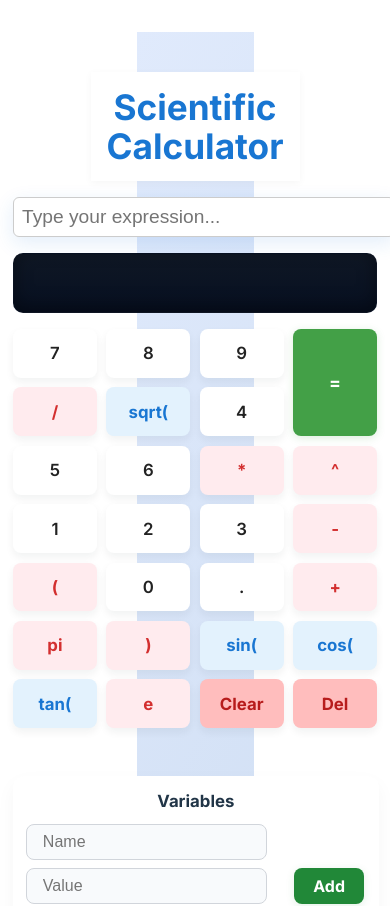
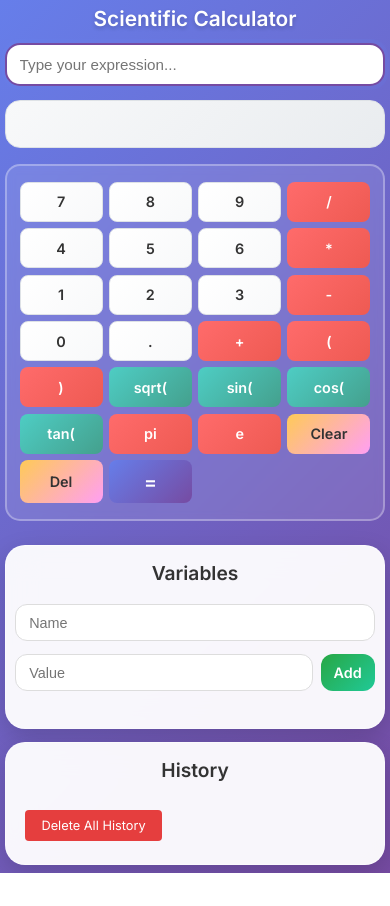
Before and after one commit to Abdul-Rehman-Tariq/Calculator_TypeScript, a React (Vite) app: page / in a window 390 px wide. Shown: the top 906 px of the page. After the commit the page ends 873 px from the top, so only its background shows below. Built offline with nearby package versions, Linux system fonts and the light colour scheme.

Commit message:
Layout Responsiveness

```diff
--- a/src/App.css
+++ b/src/App.css
@@ -1,427 +1,461 @@
-/* New Calculator Layout Styles */
-.calculator-content-centered {
+
+/* --- Modern Responsive Layout --- */
+* {
+  box-sizing: border-box;
+}
+
+body {
+  font-family: 'Inter', system-ui, -apple-system, 'Segoe UI', Roboto, 'Helvetica Neue', Arial;
+  margin: 0;
+  padding: 0;
+  background: linear-gradient(135deg, #667eea 0%, #764ba2 100%);
+  min-height: 100vh;
+  display: flex;
+  align-items: center;
+  justify-content: center;
+}
+
+#root {
+  min-height: 100vh;
+  width: 100%;
   display: flex;
   flex-direction: column;
   align-items: center;
   justify-content: center;
-  min-height: 70vh;
+  padding: 2rem 1rem;
+  box-sizing: border-box;
 }
-.calculator-center {
+
+.app-container {
   width: 100%;
-  max-width: 420px;
-  margin: 0 auto 2rem auto;
-}
-.calculator-panels {
-  display: flex;
-  flex-direction: column;
-  gap: 2rem;
-  align-items: center;
-  width: 100%;
+  max-width: 450px;
   margin: 0 auto;
-}
-.variable-manager, .history-panel {
-  max-width: 340px;
-  width: 100%;
-  margin: 0 auto 1.2rem auto;
-}
-.calculator-main-layout {
-  min-height: 100vh;
-  width: 30vw;
-  background: linear-gradient(120deg, #e0eafc 0%, #cfdef3 100%);
-;
   display: flex;
   flex-direction: column;
   align-items: center;
-  padding: 2.5rem 0 2.5rem 0;
+  gap: 2rem;
+  padding: 0 1rem;
 }
+
+/* Header */
 .calculator-header {
   text-align: center;
-  padding: 1rem 1rem 1rem 1rem;
-  background: #fff;
-  box-shadow: 0 2px 8px rgba(0,0,0,0.04);
+  color: white;
+  margin-bottom: 1.5rem;
+  width: 100%;
+}
+.calculator-header h1 {
+  font-size: 2.2rem;
+  margin: 0;
+  font-weight: 600;
+  text-shadow: 0 2px 4px rgba(0, 0, 0, 0.2);
+}
+.calculator-header p {
+  margin: 0.8rem 0 0 0;
+  opacity: 0.9;
+  font-size: 1.1rem;
+}
+
+/* Calculator Card */
+.calculator-container {
+  width: 100%;
+  background: rgba(255, 255, 255, 0.95);
+  backdrop-filter: blur(15px);
+  border-radius: 24px;
+  box-shadow: 0 12px 35px rgba(0, 0, 0, 0.25);
+  padding: 2rem 1.5rem;
+  border: 1px solid rgba(255, 255, 255, 0.4);
   margin-bottom: 1rem;
 }
-.calculator-header h1 {
-  margin: 0;
-  font-size: 2.2rem;
-  color: #1976d2;
-}
-.calculator-header p {
-  color: #555;
-  margin-top: 0.5rem;
-}
-.calculator-content {
-  display: flex;
-  justify-content: center;
-  align-items: flex-start;
-  gap: 2rem;
-  padding: 2rem 0;
-  flex: 1;
-}
-.calculator-left {
-  flex: 2;
-  min-width: 260px;
-}
-.calculator-right {
-  flex: 1;
-  min-width: 200px;
-}
 
-/* General font and container */
-body {
-  font-family: 'Inter', system-ui, -apple-system, 'Segoe UI', Roboto, 'Helvetica Neue', Arial;
-  margin: 0;
-  -webkit-font-smoothing: antialiased;
-  -moz-osx-font-smoothing: grayscale;
-}
-
-.calculator-container, .calculator-left > .expression-input, .calculator-left > .output-display {
+/* Input and Display */
+.expression-input {
   width: 100%;
-}
-
-/* Card styling for main calculators */
-.calculator-container {
-  background: linear-gradient(180deg, rgba(255,255,255,0.85), rgba(250,250,250,0.9));
-  padding: 1.2rem;
-  border-radius: 14px;
-  box-shadow: 0 8px 24px rgba(14,30,37,0.08);
-}
-
-.expression-input {
-  display: block;
-  width: 95%;
-  max-width: 420px;
-  margin: 0 auto 0.8rem auto;
-  font-size: 1.15rem;
-  padding: 0.8rem;
-  border-radius: 10px;
-  border: 1px solid #d1d5db;
-  box-shadow: 0 2px 8px rgba(14,30,37,0.06);
+  font-size: 1.2rem;
+  padding: 1rem 1.2rem;
+  border: 2px solid #667eea;
+  border-radius: 15px;
   background: #fff;
+  color: #333;
+  margin-bottom: 1.2rem;
   outline: none;
-  transition: box-shadow 0.15s ease;
+  transition: all 0.3s ease;
+  box-sizing: border-box;
 }
 .expression-input:focus {
-  box-shadow: 0 6px 20px rgba(25,118,210,0.12);
+  border-color: #764ba2;
+  box-shadow: 0 0 0 4px rgba(102, 126, 234, 0.15);
+  transform: translateY(-1px);
 }
 
 .output-display {
-  min-height: 2.4rem;
-  font-size: 1.25rem;
-  margin-bottom: 1rem;
-  color: #222;
-  padding: 0.6rem 0.8rem;
-  border-radius: 10px;
-  background: linear-gradient(180deg, #fafafa, #fff);
-  border: 1px solid rgba(20,20,20,0.03);
+  width: 100%;
+  min-height: 4rem;
+  font-size: 1.5rem;
+  color: #333;
+  padding: 1rem 1.2rem;
+  border-radius: 15px;
+  background: linear-gradient(135deg, #f8f9fa, #e9ecef);
+  border: 1px solid #dee2e6;
+  margin-bottom: 1.5rem;
+  text-align: right;
+  display: flex;
+  align-items: center;
+  justify-content: flex-end;
+  box-sizing: border-box;
+  font-weight: 500;
 }
 .output-display .error {
-  color: #d32f2f;
+  color: #dc3545;
   font-weight: 600;
 }
 .output-display .result {
-  color: #0b6623;
+  color: #28a745;
   font-weight: 600;
 }
 
+/* Button Panel */
 .button-panel {
+  width: 100%;
   display: grid;
   grid-template-columns: repeat(4, 1fr);
-  gap: 0.6rem;
-  margin-bottom: 1rem;
+  gap: 1rem;
+  margin-bottom: 1.5rem;
+  padding: 1.5rem;
+  border: 2px solid rgba(255, 255, 255, 0.3);
+  border-radius: 20px;
+  background: rgba(255, 255, 255, 0.1);
+  backdrop-filter: blur(5px);
 }
 .button-panel button {
-  font-size: 1rem;
-  padding: 0.9rem 0;
-  border-radius: 8px;
+  font-size: 1.1rem;
+  font-weight: 600;
+  padding: 1.2rem;
   border: none;
-  background: linear-gradient(180deg,#ffffff,#eef3f9);
-  box-shadow: 0 6px 12px rgba(14,30,37,0.08);
+  border-radius: 15px;
   cursor: pointer;
-  transition: transform 0.06s ease, box-shadow 0.06s ease, background 0.06s ease;
+  transition: all 0.2s ease;
+  min-height: 3.5rem;
+  display: flex;
+  align-items: center;
+  justify-content: center;
+  box-sizing: border-box;
+}
+.button-panel button:hover {
+  transform: translateY(-3px);
+  box-shadow: 0 6px 20px rgba(0, 0, 0, 0.2);
 }
 .button-panel button:active {
-  transform: translateY(2px);
-  box-shadow: 0 3px 8px rgba(14,30,37,0.06);
-}
-.button-panel button:hover {
-  filter: brightness(0.98);
+  transform: translateY(-1px);
+  box-shadow: 0 3px 10px rgba(0, 0, 0, 0.2);
 }
 
-.btn { font-weight: 600; }
-.btn.number { background: linear-gradient(180deg,#fff,#f7fbff); color: #222 }
-.btn.operator { background: linear-gradient(180deg,#ffdede,#ffecec); color: #8b0000 }
-.btn.func { background: linear-gradient(180deg,#e6f7ff,#dbf0ff); color: #0b66a3 }
-.btn.control { background: linear-gradient(180deg,#f5f5f5,#efefef); color: #333 }
-.btn.equals { background: linear-gradient(180deg,#ffd36b,#ffb74d); color: #462b00; grid-column: span 2; font-size: 1.05rem }
+/* Button Styles */
+.btn.number {
+  background: linear-gradient(135deg, #ffffff, #f8f9fa);
+  color: #333;
+  border: 1px solid #dee2e6;
+}
+.btn.operator {
+  background: linear-gradient(135deg, #ff6b6b, #ee5a52);
+  color: white;
+}
+.btn.func {
+  background: linear-gradient(135deg, #4ecdc4, #44a08d);
+  color: white;
+}
+.btn.control {
+  background: linear-gradient(135deg, #feca57, #ff9ff3);
+  color: #333;
+}
+.btn.equals {
+  background: linear-gradient(135deg, #667eea, #764ba2);
+  color: white;
+  font-size: 1.2rem;
+}
 
-/* Calculator screen look */
-.output-display {
-  background: linear-gradient(180deg,#0f1724,#071022);
-  color: #dff3ff;
-  font-family: 'Courier New', Courier, monospace;
-  font-size: 1.3rem;
-  text-align: right;
-  padding: 0.8rem 1rem;
-  border-radius: 10px;
-  box-shadow: inset 0 -6px 18px rgba(0,0,0,0.4);
+/* Side Panels */
+.side-panels {
+  width: 100%;
+  display: flex;
+  flex-direction: column;
+  gap: 1.5rem;
 }
-.output-display .error { color: #ffb3b3 }
-.output-display .result { color: #b7ffcc }
 
 .variable-manager, .history-panel {
-  background: #fff;
-  border-radius: 12px;
-  padding: 0.8rem;
-  box-shadow: 0 8px 20px rgba(14,30,37,0.04);
+  width: 100%;
+  background: rgba(255, 255, 255, 0.95);
+  backdrop-filter: blur(15px);
+  border-radius: 20px;
+  box-shadow: 0 8px 25px rgba(0, 0, 0, 0.15);
+  padding: 1.5rem;
+  border: 1px solid rgba(255, 255, 255, 0.4);
+  box-sizing: border-box;
+  margin-top:1.5rem;
 }
 
 .variable-manager h3, .history-panel h3 {
-  margin: 0 0 0.6rem 0;
-  font-size: 1.05rem;
+  margin: 0 0 1rem 0;
+  font-size: 1.2rem;
+  color: #333;
+  font-weight: 600;
+  text-align: center;
 }
 
-.variable-manager input {
-  margin-right: 0.5rem;
-  padding: 0.45rem;
-  border-radius: 8px;
-  border: 1px solid rgba(0,0,0,0.06);
-}
-
-.history-panel ul, .variable-manager ul {
-  max-height: 220px;
-  overflow: auto;
-}
-
-@media (max-width: 860px) {
-  .calculator-content { flex-direction: column; padding: 1rem; }
-  .calculator-right { order: 2; }
-  .calculator-left { order: 1; }
-  .button-panel { grid-template-columns: repeat(4, 1fr); }
-}
-/* Calculator App Styles */
-.calculator-container {
-  max-width: 400px;
-  margin: 2rem auto;
-  padding: 2rem;
-  background: #f9f9f9;
-  border-radius: 12px;
-  box-shadow: 0 2px 8px rgba(0,0,0,0.1);
-}
-.expression-input {
-  width: 100%;
-  font-size: 1.2rem;
-  padding: 0.5rem;
-  margin-bottom: 1rem;
-  border-radius: 6px;
-  border: 1px solid #ccc;
-}
-.output-display {
-  min-height: 2rem;
-  font-size: 1.3rem;
-  margin-bottom: 1rem;
-  color: #333;
-}
-.output-display .error {
-  color: #d32f2f;
-}
-.output-display .result {
-  color: #388e3c;
-}
-.button-panel {
-  display: grid;
-  grid-template-columns: repeat(4, 1fr);
-  gap: 0.6rem;
-  margin-bottom: 1rem;
-}
-.button-panel button {
-  font-size: 1.05rem;
-  padding: 0.9rem 0;
-  border-radius: 8px;
-  border: none;
-  background: #e7eaec;
-  color: #111;
-  cursor: pointer;
-  box-shadow: 0 4px 8px rgba(14,30,37,0.06);
-  transition: transform 0.06s ease, box-shadow 0.06s ease, filter 0.06s ease;
-}
-.button-panel button:hover { filter: brightness(0.98); }
-
-/* prominent buttons styling */
-.btn { font-weight: 600; }
-
-.btn.number {
-  background: #ffffff;
-  color: #222;
-  font-weight: 600;
-}
-.btn.operator {
-  background: #ffebee;
-  color: #d32f2f;
-  font-weight: 700;
-}
-.btn.func {
-  background: #e3f2fd;
-  color: #1976d2;
-  font-weight: 700;
-}
-.btn.control {
-  background: #ffbdbd;
-  color: #b71c1c;
-  font-weight: 700;
-}
-.btn.equals {
-  background: #43a047;
-  color: #fff;
-  font-size: 1.1rem;
-  font-weight: 700;
-  box-shadow: 0 2px 8px rgba(67,160,71,0.18);
-}
-
-/* Layout tweaks: make equals prominent and controls span */
-.button-panel .btn.equals { grid-column: 4; grid-row: 1 / span 2; align-self: stretch; }
-.button-panel .btn.control:nth-of-type(1), .button-panel .btn.control:nth-of-type(2) { grid-column: span 2 }
-.variable-manager {
-  margin-bottom: 1rem;
-}
+/* Variable Manager */
 .variable-manager-inputs {
   display: flex;
   flex-direction: column;
-  align-items: flex-start;
-  gap: 0.5rem;
-  margin-bottom: 1.1rem;
+  gap: 0.8rem;
+  margin-bottom: 1.5rem;
 }
 .variable-manager-input-row {
   display: flex;
-  flex-direction: row;
+  gap: 0.8rem;
   align-items: center;
-  gap: 0.7rem;
 }
 .variable-manager input {
-  padding: 0.5rem 1rem;
+  flex: 1;
+  padding: 0.8rem 1rem;
+  border: 1px solid #ddd;
+  border-radius: 12px;
+  font-size: 1rem;
+  background: #fff;
+  box-sizing: border-box;
+  transition: all 0.2s ease;
+}
+.variable-manager input:focus {
+  border-color: #667eea;
+  box-shadow: 0 0 0 3px rgba(102, 126, 234, 0.1);
+}
+.variable-manager .add-btn {
+  background: linear-gradient(135deg, #28a745, #20c997);
+  color: white;
+  border: none;
+  border-radius: 12px;
+  padding: 0.8rem 1.2rem;
+  font-weight: 600;
+  font-size: 1rem;
+  cursor: pointer;
+  transition: all 0.2s ease;
+  white-space: nowrap;
+}
+.variable-manager .add-btn:hover {
+  transform: translateY(-2px);
+  box-shadow: 0 4px 12px rgba(40, 167, 69, 0.3);
+}
+.variable-manager .delete-btn {
+  background: linear-gradient(135deg, #dc3545, #c82333);
+  color: white;
+  border: none;
   border-radius: 8px;
-  border: 1px solid #d1d5db;
-  background: #f8fafc;
+  padding: 0.5rem 0.8rem;
+  font-size: 0.9rem;
+  font-weight: 600;
+  cursor: pointer;
+  transition: all 0.2s ease;
+}
+.variable-manager .delete-btn:hover {
+  transform: translateY(-2px);
+  box-shadow: 0 4px 12px rgba(220, 53, 69, 0.3);
+}
+
+/* Lists */
+.variable-manager ul, .history-panel ul {
+  list-style: none;
+  padding: 0;
+  margin: 0;
+  max-height: 240px;
+  overflow-y: auto;
+}
+.variable-manager li, .history-panel li {
+  display: flex;
+  align-items: center;
+  justify-content: space-between;
+  padding: 0.8rem 0;
+  border-bottom: 1px solid #eee;
   font-size: 1rem;
 }
-.variable-manager .error {
-  color: #d32f2f;
-  margin-left: 0.5rem;
-}
-.variable-manager ul {
-  list-style: none;
-  padding: 0;
-}
-.variable-manager li {
-  margin-bottom: 0.6rem;
-  font-size: 1.08rem;
-  display: flex;
-  align-items: center;
-}
-.variable-manager .add-btn {
-  background: #218838;
-  color: #fff;
-  border: none;
-  border-radius: 8px;
-  font-weight: 700;
-  font-size: 1rem;
-  padding: 0.5rem 1.2rem;
-  margin-left: 0.5rem;
-  box-shadow: 0 2px 8px rgba(33,136,56,0.12);
+.history-panel .expr {
+  color: #667eea;
   cursor: pointer;
-  transition: background 0.15s;
-}
-.variable-manager .add-btn:hover {
-  background: #18692b;
-}
-.variable-manager .delete-btn {
-  background: #e53935;
-  color: #fff;
-  border: none;
-  border-radius: 8px;
-  font-weight: 700;
-  font-size: 0.95rem;
-  padding: 0.25rem 0.8rem;
-  margin-left: 0.7rem;
-  box-shadow: 0 2px 8px rgba(229,57,53,0.12);
-  cursor: pointer;
-  display: inline-flex;
-  align-items: center;
-}
-.variable-manager .delete-btn:hover {
-  background: #b71c1c;
-}
-.history-panel {
-  margin-bottom: 1rem;
-}
-.history-panel ul {
-  list-style: none;
-  padding: 0;
-}
-.history-panel li {
-  display: flex;
-  align-items: center;
-  margin-bottom: 0.3rem;
-}
-.history-panel .expr {
-  cursor: pointer;
-  color: #1976d2;
-  margin-right: 0.5rem;
+  font-weight: 500;
+  margin-right: 0.8rem;
 }
 .history-panel .res {
-  color: #388e3c;
-  margin-right: 0.5rem;
+  color: #28a745;
+  font-weight: 600;
+  margin-right: 0.8rem;
 }
 .history-panel button {
+  background: #f8f9fa;
+  border: 1px solid #dee2e6;
+  border-radius: 8px;
+  padding: 0.4rem 0.8rem;
   font-size: 0.9rem;
-  padding: 0.2rem 0.5rem;
-  border-radius: 4px;
-  border: 1px solid #bbb;
-  background: #fff;
   cursor: pointer;
+  transition: all 0.2s ease;
 }
 .history-panel button:hover {
-  background: #e0e0e0;
-}
-#root {
-  max-width: 1280px;
-  margin: 0 auto;
-  padding: 2rem;
-  text-align: center;
+  background: #e9ecef;
+  transform: translateY(-1px);
 }
 
-.logo {
-  height: 6em;
-  padding: 1.5em;
-  will-change: filter;
-  transition: filter 300ms;
-}
-.logo:hover {
-  filter: drop-shadow(0 0 2em #646cffaa);
-}
-.logo.react:hover {
-  filter: drop-shadow(0 0 2em #61dafbaa);
-}
+/* Responsive Design */
+@media (max-width: 768px) {
+  #root {
+    padding: 1rem 0.5rem;
+    justify-content: flex-start;
+    min-height: 100vh;
+    overflow-x: hidden;
+  }
 
-@keyframes logo-spin {
-  from {
-    transform: rotate(0deg);
+  .app-container {
+    max-width: 100%;
+    gap: 1.2rem;
+    padding: 0 0.3rem;
   }
-  to {
-    transform: rotate(360deg);
+
+  .calculator-header h1 {
+    font-size: 1.6rem;
+  }
+
+  .calculator-container {
+    padding: 1.2rem 0.8rem;
+    border-radius: 18px;
+    width: 100%;
+    max-width: 100%;
+  }
+
+  .button-panel {
+    gap: 0.6rem;
+    width: 100%;
+    padding: 1.2rem 1rem;
+    border-radius: 18px;
+  }
+
+  .button-panel button {
+    padding: 0.9rem 0.5rem;
+    font-size: 0.95rem;
+    min-height: 2.8rem;
+  }
+
+  .expression-input, .output-display {
+    font-size: 1rem;
+    padding: 0.8rem 0.9rem;
+    width: 100%;
+    max-width: 100%;
+  }
+
+  .variable-manager, .history-panel {
+    padding: 1rem 0.8rem;
+    width: 100%;
+    max-width: 100%;
   }
 }
 
-@media (prefers-reduced-motion: no-preference) {
-  a:nth-of-type(2) .logo {
-    animation: logo-spin infinite 20s linear;
+@media (max-width: 480px) {
+  body {
+    display: block;
+    overflow-x: hidden;
+  }
+
+  #root {
+    padding: 0.5rem 0.3rem;
+    display: block;
+    min-height: 100vh;
+    width: 100vw;
+    max-width: 100vw;
+    overflow-x: hidden;
+  }
+
+  .app-container {
+    padding: 0;
+    gap: 0.8rem;
+    max-width: 100%;
+    width: 100%;
+  }
+
+  .calculator-header {
+    margin-bottom: 0.8rem;
+    padding: 0 0.2rem;
+  }
+
+  .calculator-header h1 {
+    font-size: 1.3rem;
+  }
+
+  .calculator-container {
+    padding: 0.8rem 0.5rem;
+    border-radius: 12px;
+    margin: 0;
+    width: 100%;
+    max-width: 100%;
+  }
+
+  .button-panel {
+    gap: 0.4rem;
+    width: 100%;
+    padding: 1rem 0.8rem;
+    border-radius: 15px;
+  }
+
+  .button-panel button {
+    padding: 0.6rem 0.2rem;
+    font-size: 0.9rem;
+    min-height: 2.5rem;
+    border-radius: 8px;
+  }
+
+  .expression-input {
+    font-size: 0.95rem;
+    padding: 0.7rem 0.8rem;
+    width: 100%;
+    max-width: 100%;
+    margin-bottom: 0.8rem;
+  }
+
+  .output-display {
+    font-size: 1.1rem;
+    min-height: 3rem;
+    padding: 0.7rem 0.8rem;
+    width: 100%;
+    max-width: 100%;
+    margin-bottom: 1rem;
+  }
+
+  .variable-manager, .history-panel {
+    padding: 0.8rem 0.6rem;
+    margin-top: 0.8rem;
+    width: 100%;
+    max-width: 100%;
+  }
+
+  .variable-manager-input-row {
+    gap: 0.5rem;
+    flex-wrap: wrap;
+  }
+
+  .variable-manager input {
+    padding: 0.6rem 0.8rem;
+    font-size: 0.9rem;
+    min-width: 0;
+    flex: 1;
+  }
+
+  .variable-manager .add-btn {
+    padding: 0.6rem 0.8rem;
+    font-size: 0.9rem;
+    white-space: nowrap;
+  }
+
+  .variable-manager .delete-btn {
+    padding: 0.4rem 0.6rem;
+    font-size: 0.8rem;
+  }
+
+  .history-panel button {
+    padding: 0.3rem 0.5rem;
+    font-size: 0.8rem;
   }
 }
-
-.card {
-  padding: 2em;
-}
-
-.read-the-docs {
-  color: #888;
-}
--- a/src/components/ButtonPanel.tsx
+++ b/src/components/ButtonPanel.tsx
@@ -2,11 +2,12 @@
 import { useCalculatorStore } from '../store';
 
 const buttons = [
-  '7','8','9','/','sqrt(',
-  '4','5','6','*','^',
-  '1','2','3','-','(',
-  '0','.','+','pi',')',
-  'sin(','cos(','tan(','e','Clear',
+  '7','8','9','/',
+  '4','5','6','*',
+  '1','2','3','-',
+  '0','.','+','(',
+  ')','sqrt(','sin(','cos(',
+  'tan(','pi','e','Clear',
   'Del','='
 ];
 
@@ -22,7 +23,10 @@ const ButtonPanel = () => {
 
   const handleClick = (btn: string) => {
     resetError();
-    if (btn === 'Clear') setExpression('');
+    if (btn === 'Clear') {
+      setExpression('');
+      setResult('');
+    }
     else if (btn === 'Del') setExpression(expression.slice(0, -1));
     else if (btn === '=') {
       try {
```
